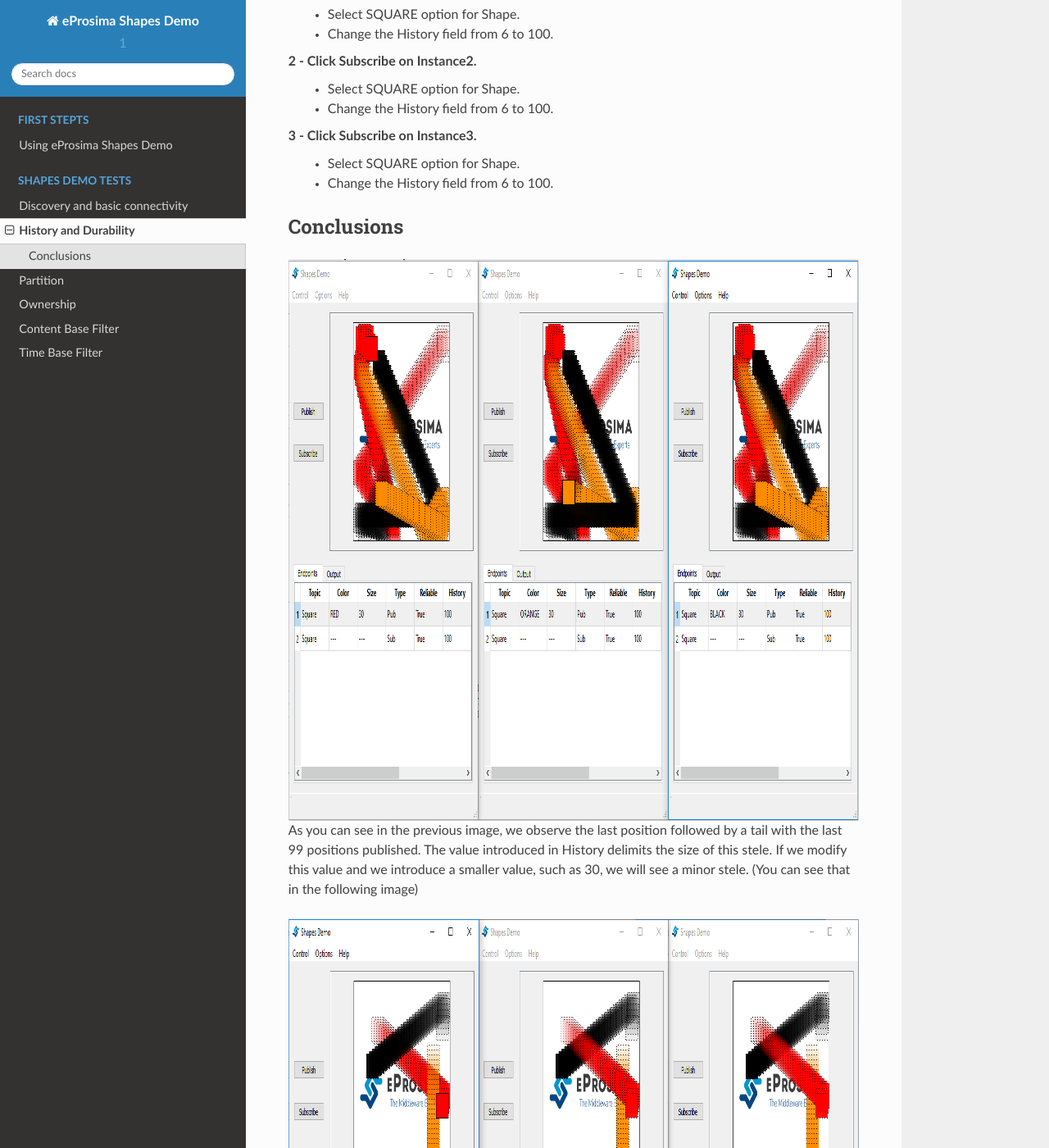
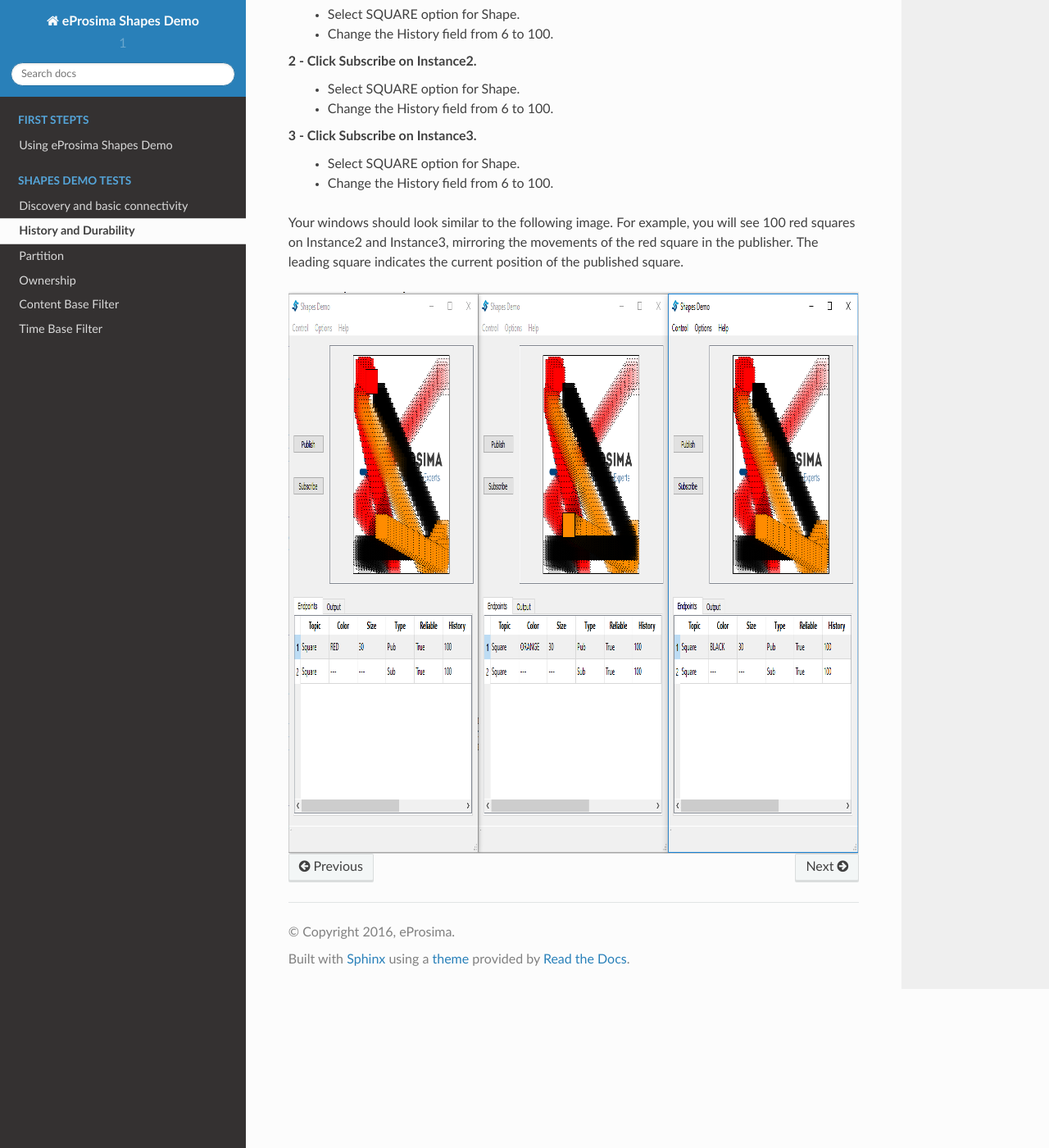
Before and after one commit to eProsima/Shapes-Demo-Docs, a Sphinx documentation site: the page built from docs/test3.rst, in a window 1280 px wide and 1400 px high, scrolled down 1632 px. Shown: the whole window at 82% size. Built offline with Sphinx 7.4.7 and the Read the Docs theme 2.0.0, drawn with Linux system fonts in a browser that asks for light colours; some of the changed text lies outside the part shown.

Commit message:
Update test3.rst

```diff
--- a/docs/test3.rst
+++ b/docs/test3.rst
@@ -14,10 +14,10 @@
    - Change the History field from 6 to 100.
    - Select TRANSIENT_LOCAL.
 
-2 - Create a blue square publisher:
+2 - Create an orange square publisher:
    - Start eProsima Shapes-Demo. (We will refer to this instance as Instance2)
    - Click on Publish.
-   - Select SQUARE option for Shape and BLUE for Color.
+   - Select SQUARE option for Shape and ORANGE for Color.
    - Change the History field from 6 to 100.
    - Select TRANSIENT_LOCAL.
 
@@ -49,20 +49,9 @@
    - Select SQUARE option for Shape.
    - Change the History field from 6 to 100.
 
-
-Conclusions
------------
+Your windows should look similar to the following image. For example, you will see 100 red squares on Instance2 and Instance3, mirroring the movements of the red square in the publisher. The leading square indicates the current position of the published square.
 
 .. image:: test3_3.png
    :scale: 100 %
    :alt: Final state
    :align: center
-
-As you can see in the previous image, we observe the last position followed by a tail with the last 99 positions published.
-The value introduced in History delimits the size of this stele.
-If we modify this value and we introduce a smaller value, such as 30, we will see a minor stele. (You can see that in the following image)
-
-.. image:: test3_4.png
-   :scale: 100 %
-   :alt: Final state 2
-   :align: center
```
